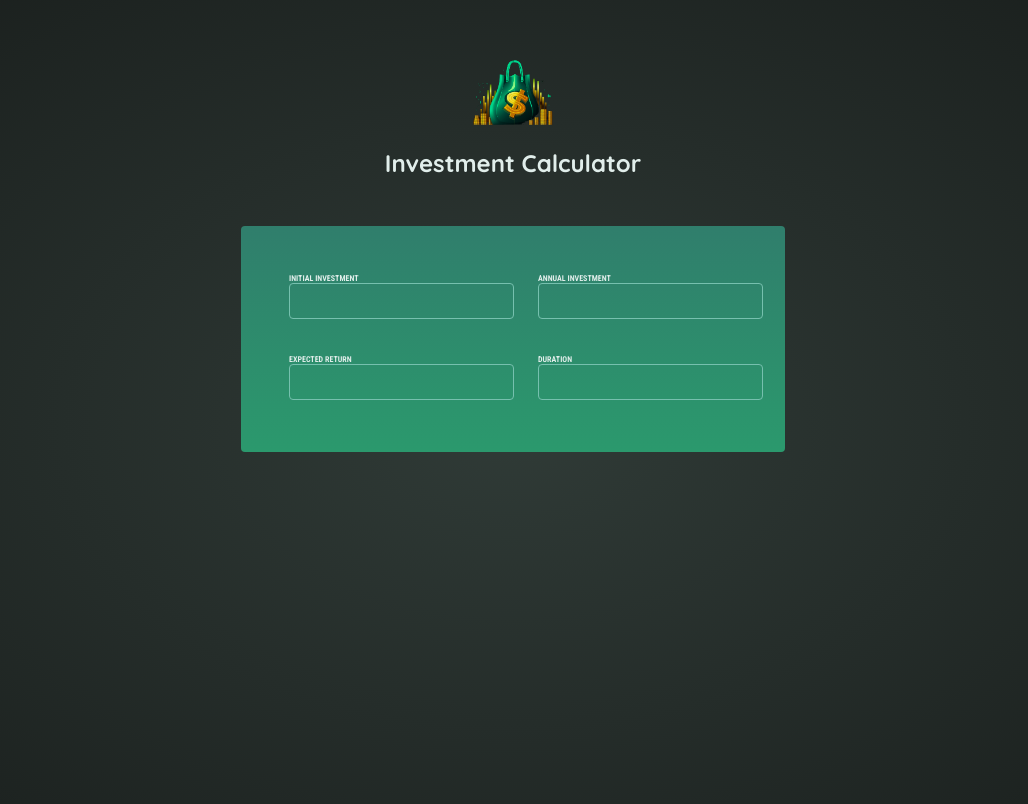
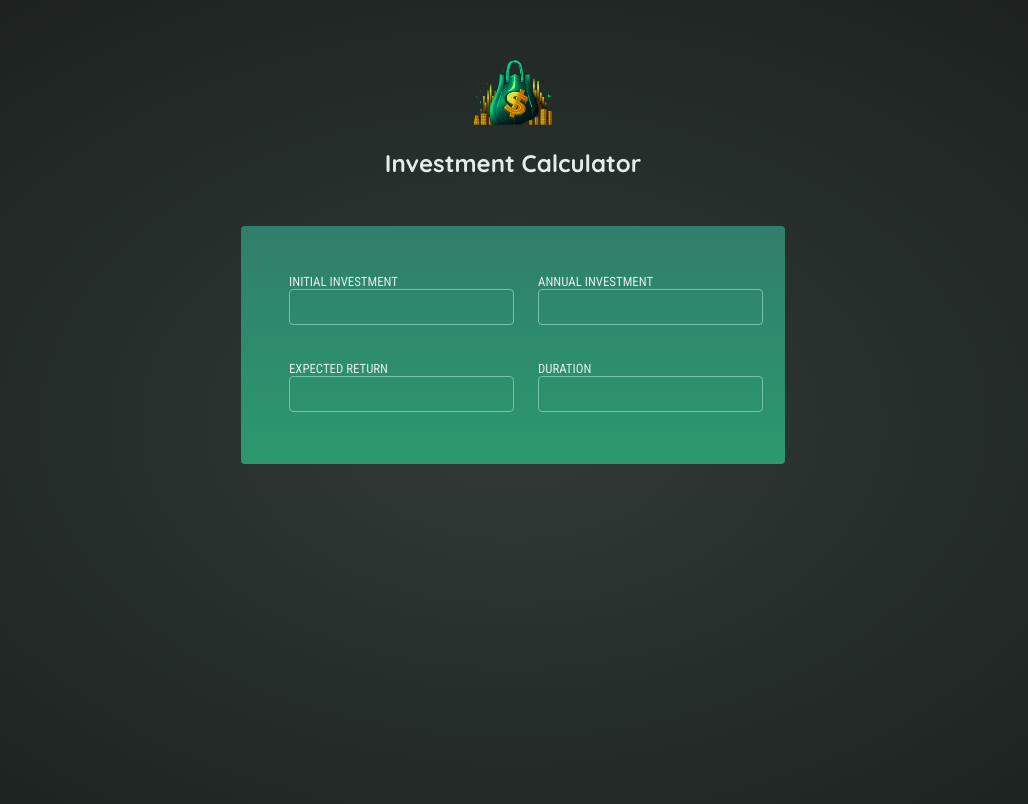
Before and after one commit to PRO-FesseR/Investment-Calculator, a React (Vite) app: page / in a window 1280 px wide. Shown: the top 804 px of the page, without its empty margins (127-1155 px from the left). Built offline with nearby package versions, Linux system fonts and the light colour scheme.

Commit message:
Add investment UseSate and console log input field change

```diff
--- a/src/App.jsx
+++ b/src/App.jsx
@@ -1,6 +1,15 @@
 import InputComponent from "./Compnents/InputComponent.jsx";
-
+import {useState} from "react";
 function App() {
+  const [investment, setInvestment] = useState({
+    initialInvestment:0,
+    annualInvestment:0,
+    expectedReturn:0,
+    duration:0
+  })
+  function handleInput(investment){
+    // setInvestment(prevInvest=> );
+  }
   return (
       <InputComponent/>
   )
--- a/src/Compnents/InputComponent.jsx
+++ b/src/Compnents/InputComponent.jsx
@@ -1,24 +1,24 @@
+import InputField from "./InputField.jsx";
 export default function InputComponent(){
-    return(<section id="user-input">
-        <div className="input-group">
-            <label>
-                Initial Investment
-                <input type="text"/>
-            </label>
-            <label>
-                Annual Investment
-                <input type="number"/>
-            </label>
-        </div>
+    function handleInputChange(event){
+        const input = Number(event.target.value);
+        if(input) {
+            let label = event.target.closest("label").textContent
+                .split(' ')
+            label[0] = label[0].toLowerCase();
+            label = label.join('')
+            console.log(label, input);
+        }
+    }
+    return(
+        <section id="user-input">
             <div className="input-group">
-                <label>
-                    Expected Return
-                    <input type="text"/>
-                </label>
-                <label>
-                    Duration
-                    <input type="text"/>
-                </label>
+                <InputField label="Initial Investment" type="Text" handleChange={handleInputChange}/>
+                <InputField label="Annual Investment" type="number" handleChange={handleInputChange}/>
+            </div>
+            <div className="input-group">
+                <InputField label="Expected Return" type="Text" handleChange={handleInputChange}/>
+                <InputField label="Duration" type="Text" handleChange={handleInputChange}/>
             </div>
         </section>
     )
--- /dev/null
+++ b/src/Compnents/InputField.jsx
@@ -0,0 +1,8 @@
+export default function InputField({label, type, handleChange}) {
+    return (
+        <label>
+            {label}
+            <input type={type} onChange={handleChange}/>
+        </label>
+    )
+}
--- a/src/index.css
+++ b/src/index.css
@@ -51,8 +51,8 @@ body {
   display: block;
   margin-bottom: 0.25rem;
   font-family: 'Roboto Condensed', sans-serif;
-  font-size: 0.5rem;
-  font-weight: bold;
+  font-size: 0.8rem;
+  font-weight: 500;
   text-transform: uppercase;
 }
 
```
